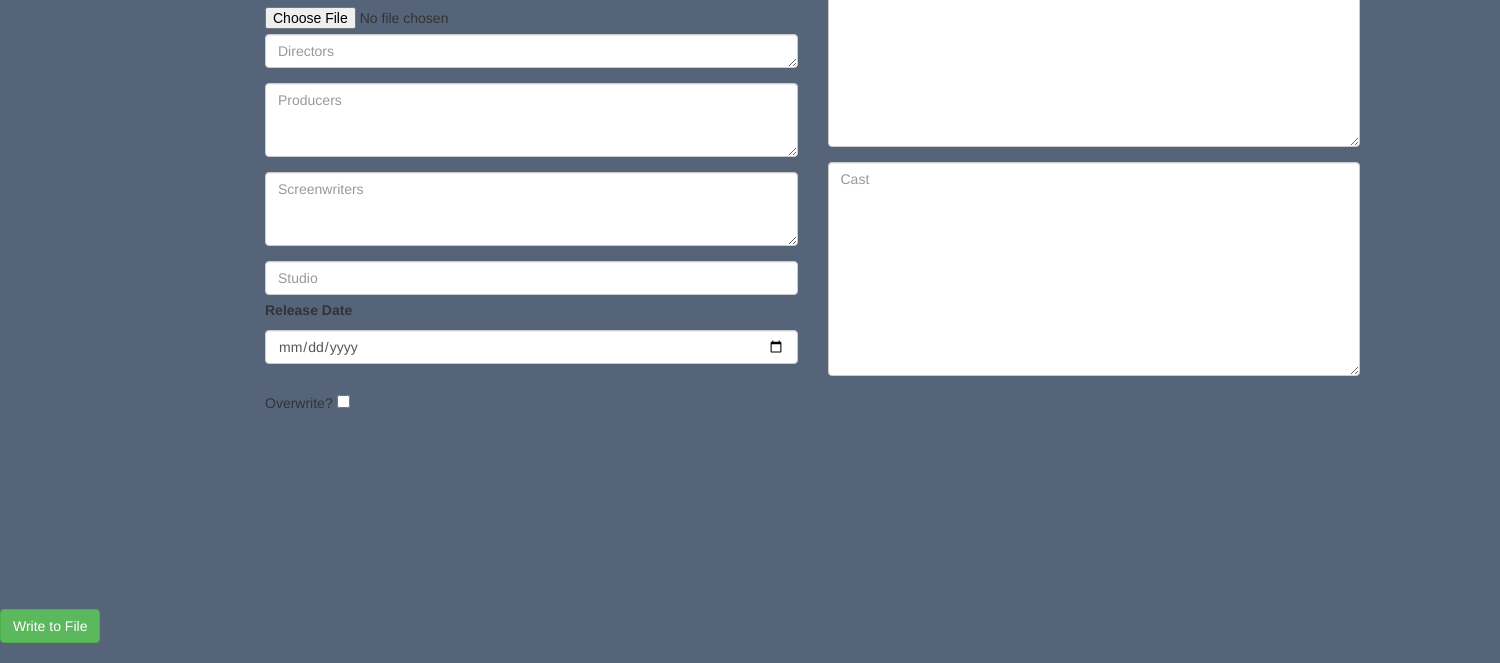
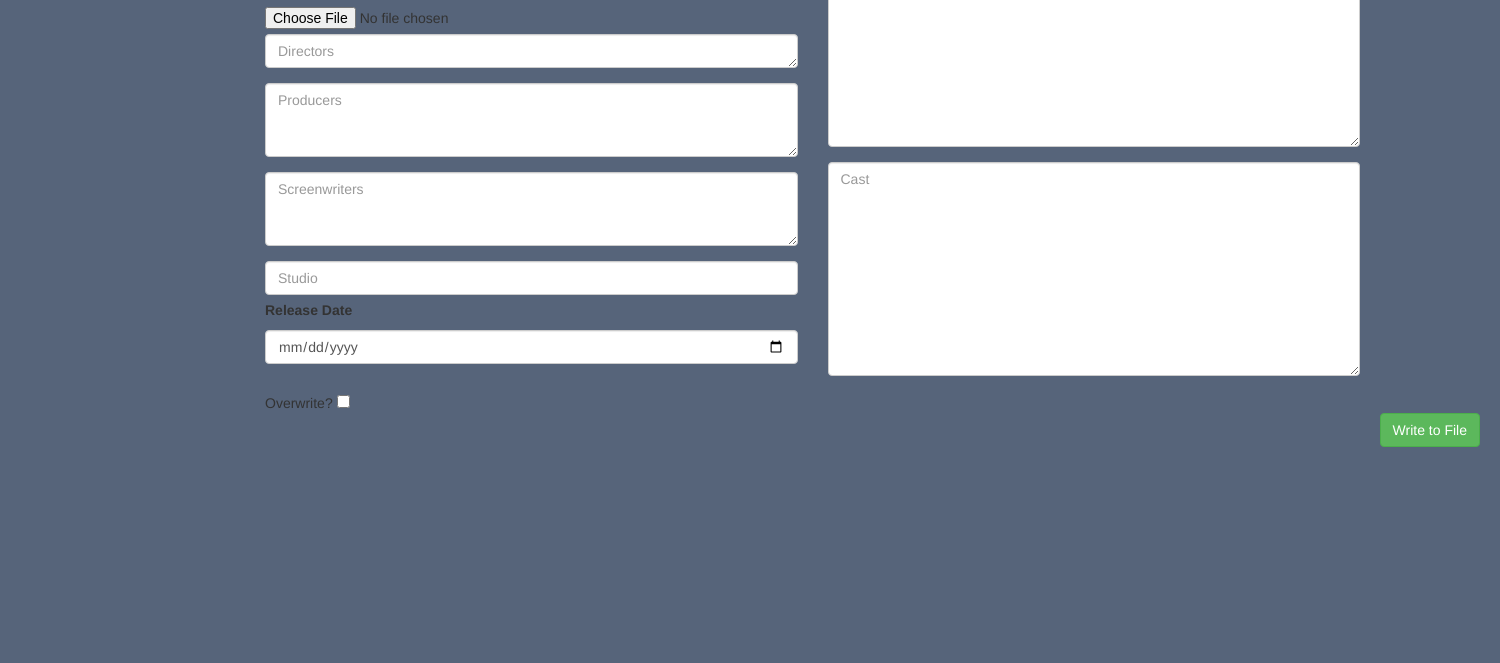
Before and after one commit to TheoRice/open-tagger, an Electron app: page index.html in a window 1500 px wide. Shown: the part 137-800 px from the top of the page. Drawn offline with nearby package versions, Linux system fonts and the light colour scheme.

Commit message:
moved button to the right side for user flow

```diff
--- a/style.css
+++ b/style.css
@@ -20,7 +20,11 @@ input {
 #bottom {
     float: right;
     padding: 0px 20px 20px 0px;
-    position: fixed;
+    position: relative;
     bottom: 0;
     width: 100%;
 }
+
+#bottom button {
+    float: right;
+}
```
